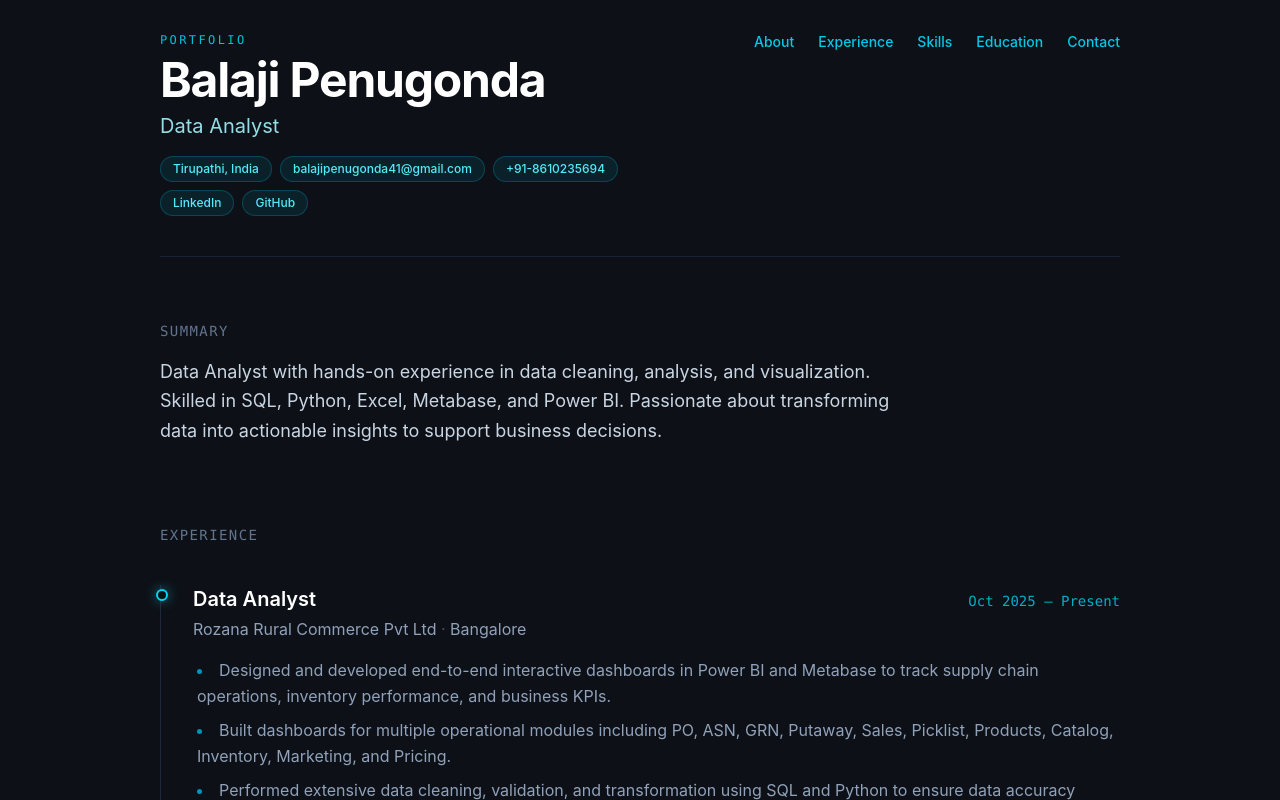
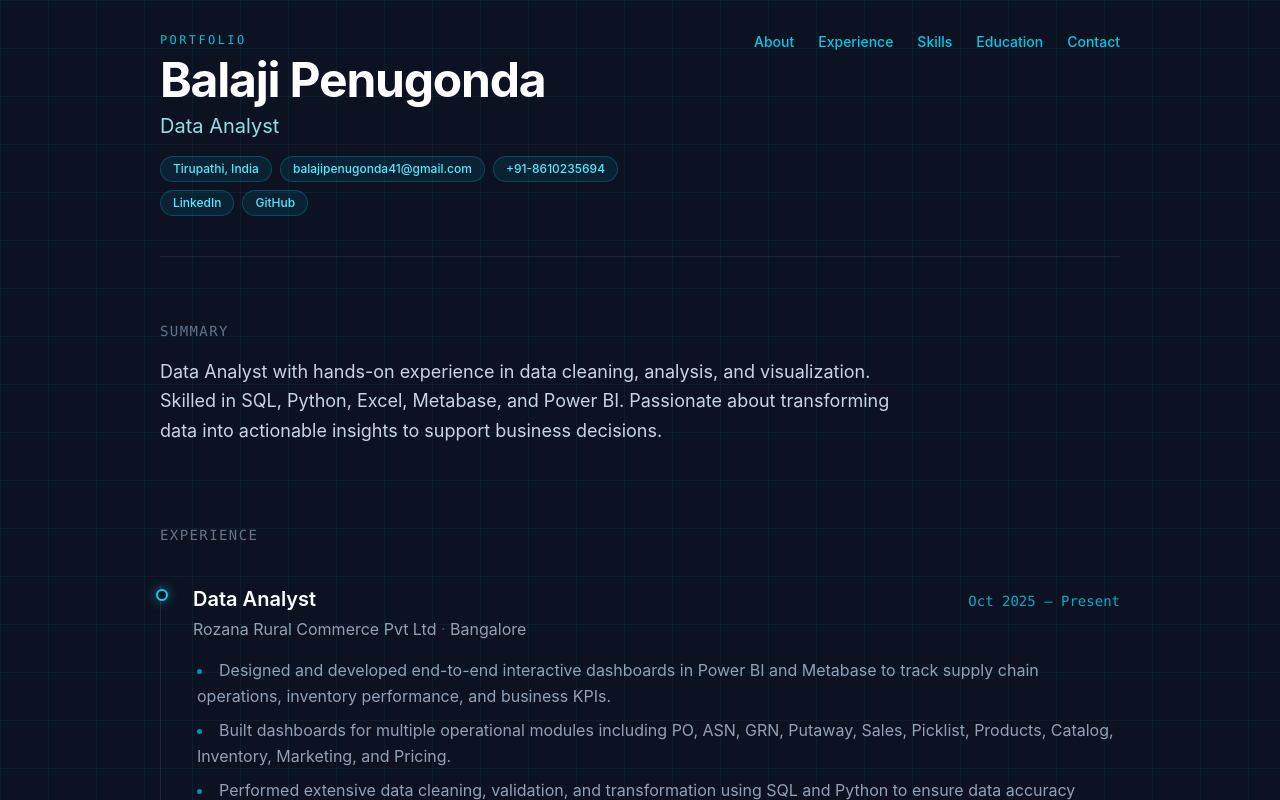
Before and after one commit to Balaji041/Balaji-portfolio, a React (Vite) app: page / in a window 1280 px wide. Shown: the top 800 px of the page. Built offline with nearby package versions, Linux system fonts and the light colour scheme.

Commit message:
Implementation
Build passes. The page now has:
- **Background**: `#0C1222` (deep navy)
- **Cards**: `#111A2E`
- **Grid overlay**: subtle cyan `rgba(34,211,238,0.06)` lines at 48×48px

Refresh **http://localhost:5173** to see the updated dark grid background.

```diff
--- a/src/index.css
+++ b/src/index.css
@@ -1,18 +1,25 @@
 @import "tailwindcss";
 
 @theme {
-  --color-surface: #0d1117;
-  --color-surface-card: #161b27;
-  --color-surface-muted: #1e2530;
+  --color-surface: #0C1222;
+  --color-surface-card: #111A2E;
+  --color-surface-muted: #1A2540;
+
+  --background-image-grid: linear-gradient(to right, rgba(34, 211, 238, 0.06) 1px, transparent 1px),
+                            linear-gradient(to bottom, rgba(34, 211, 238, 0.06) 1px, transparent 1px);
+  --background-size-grid: 48px 48px;
 }
 
-html,
+html {
+  margin: 0;
+}
+
 body {
-  margin: 0;
-  background-color: #0d1117;
+  @apply bg-surface text-slate-200 min-h-screen;
+  background-image: var(--background-image-grid);
+  background-size: var(--background-size-grid);
 }
 
 #root {
   min-height: 100svh;
-  background-color: #0d1117;
 }
```
